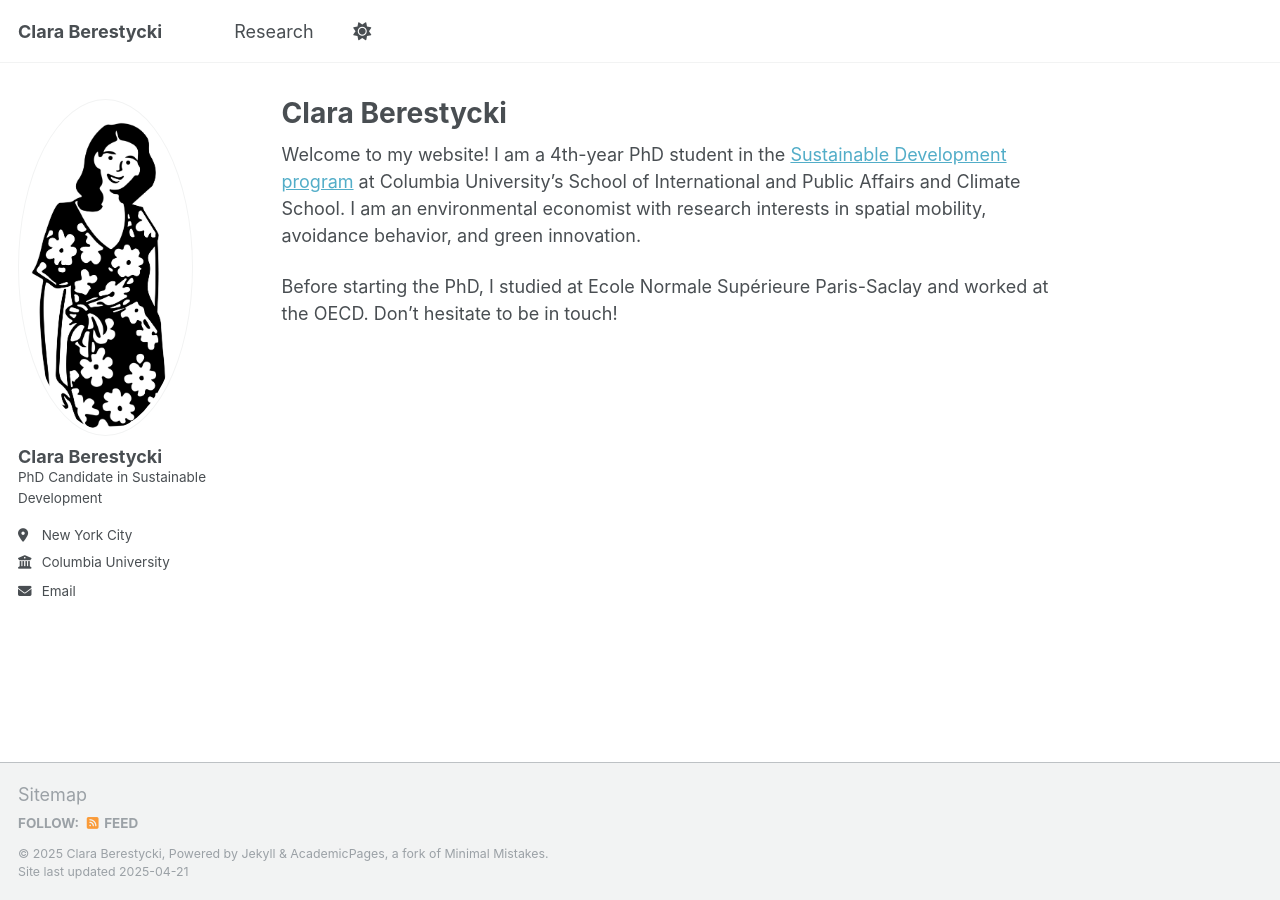
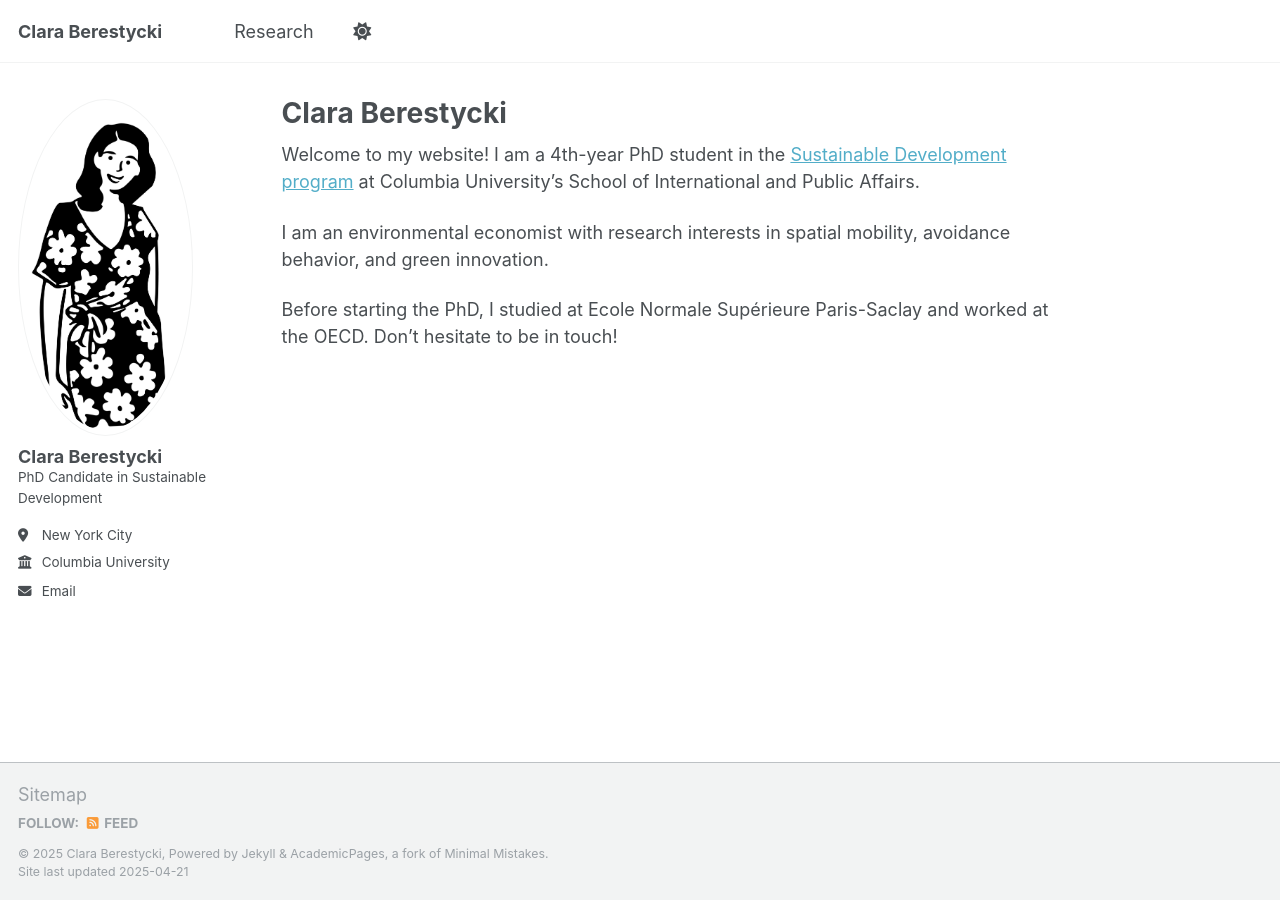
Before and after one commit to claraberes/claraberes.github.io, a Jekyll site: the page built from _pages/about.md, in a window 1280 px wide. Built offline with Jekyll 4.4.1, drawn with Linux system fonts in a browser that asks for light colours.

Commit message:
Update about.md

```diff
--- a/_pages/about.md
+++ b/_pages/about.md
@@ -7,6 +7,8 @@ redirect_from:
   - /about.html
 ---
 
-Welcome to my website! I am a 4th-year PhD student in the [Sustainable Development program](https://www.sipa.columbia.edu/sipa-education/phd-sustainable-development) at Columbia University's School of International and Public Affairs and Climate School. I am an environmental economist with research interests in spatial mobility, avoidance behavior, and green innovation.
+Welcome to my website! I am a 4th-year PhD student in the [Sustainable Development program](https://www.sipa.columbia.edu/sipa-education/phd-sustainable-development) at Columbia University's School of International and Public Affairs.
+
+I am an environmental economist with research interests in spatial mobility, avoidance behavior, and green innovation.
 
 Before starting the PhD, I studied at Ecole Normale Supérieure Paris-Saclay and worked at the OECD. Don't hesitate to be in touch!
```
